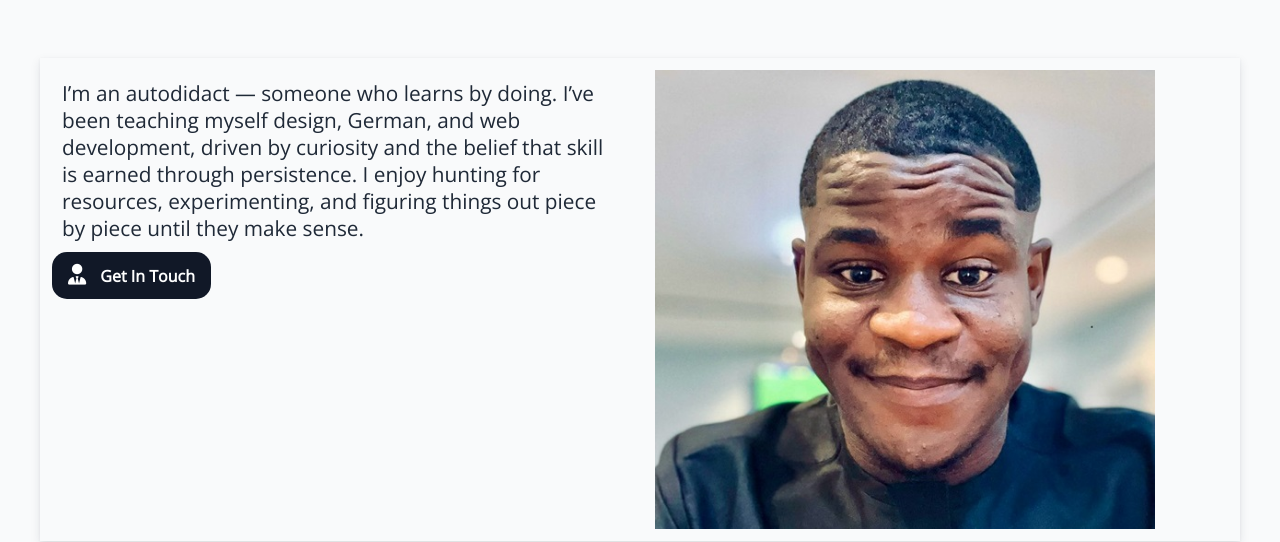
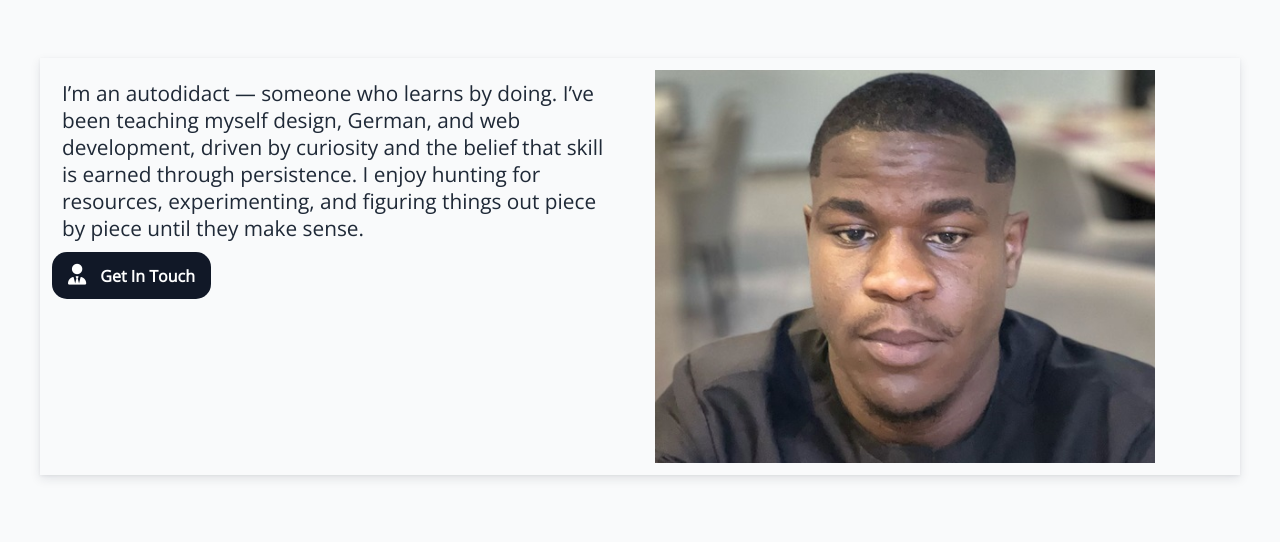
Before and after one commit to marveeysrepo/marvellousPortfolio, a plain HTML site: page index.html in a window 1280 px wide. Shown: the part 410-952 px from the top of the page. Drawn offline with nearby package versions, Linux system fonts and the light colour scheme; a web font is replaced by a local one.

Commit message:
Update index.html

```diff
--- a/index.html
+++ b/index.html
@@ -97,7 +97,7 @@ I’ve been teaching myself design, German, and web development, driven by curio
 <a href="#contact" class="btn"><i class="fa-solid fa-user-tie"></i> Get In Touch</a>
     </div>
     <figure class="hero_figure">
-        <img src="images/me.jpg" alt="My profile picture"   loading="lazy" >
+        <img src="images/marveey.jpg" alt="My profile picture"   loading="lazy" >
     </figure>
 </div>
 <section id="skill">
```
